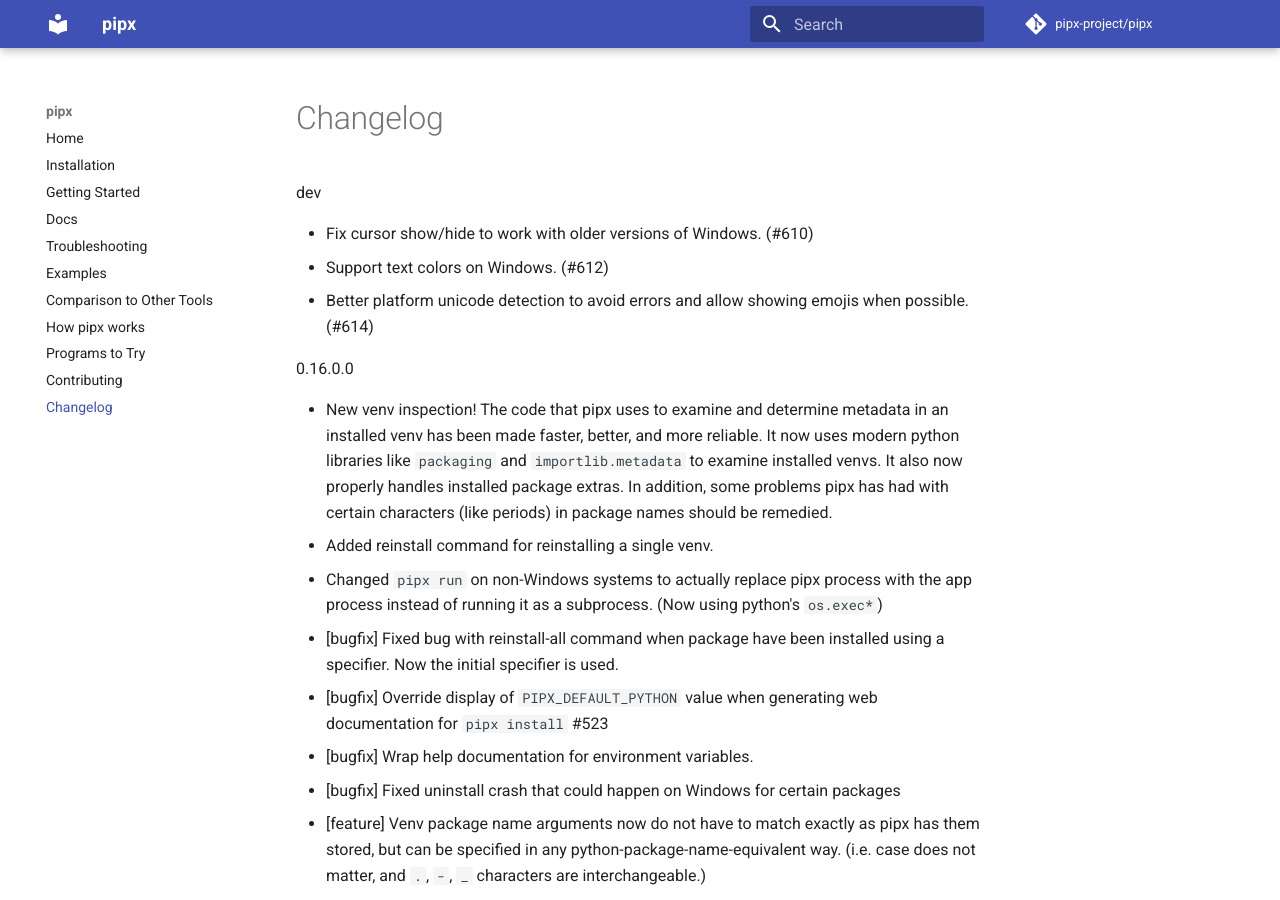
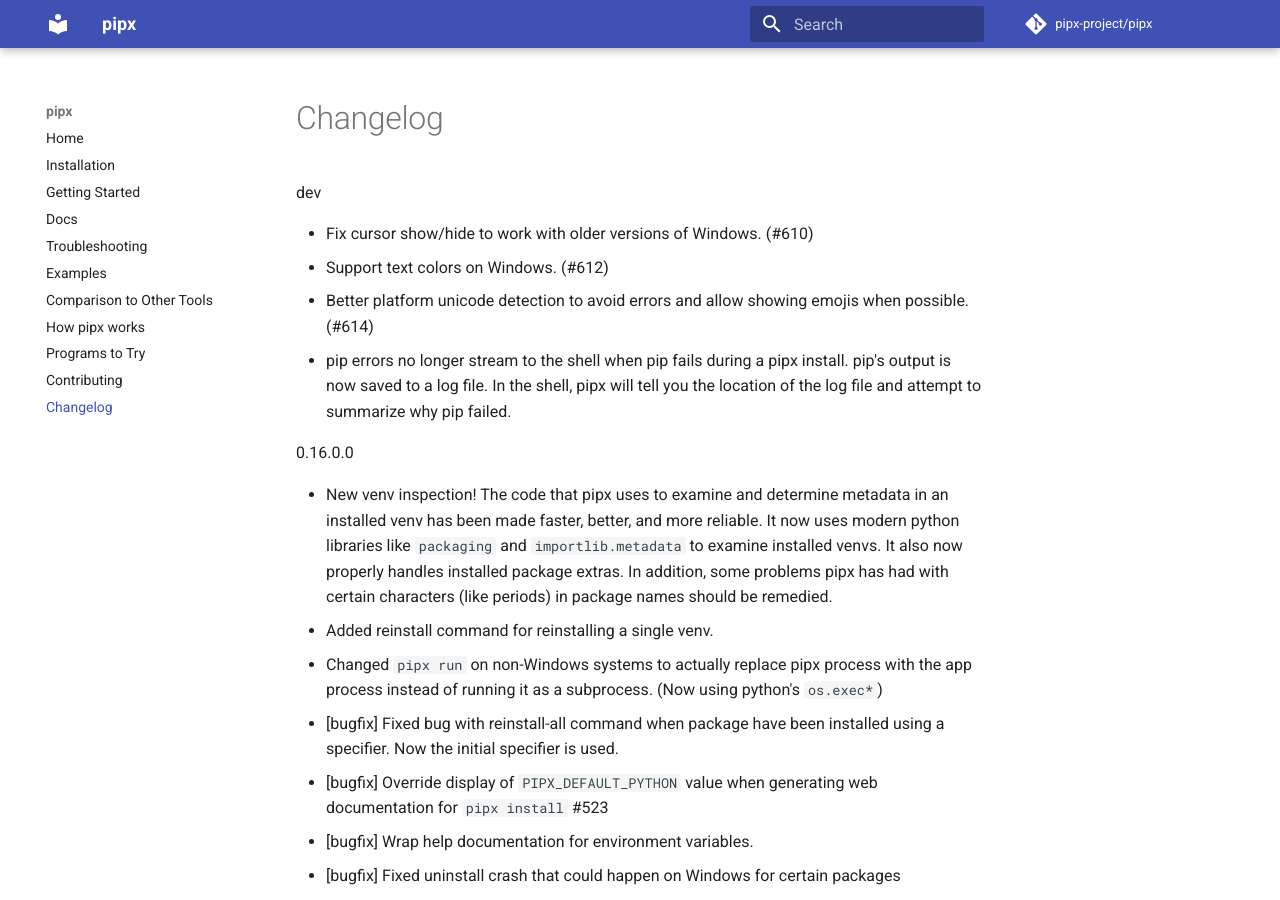
Before and after one commit to pypa/pipx, an MkDocs documentation site: the page built from docs/changelog.md, in a window 1280 px wide and 900 px high. Built offline with MkDocs 1.6.1 and Material for MkDocs 9.7.7, drawn with Linux system fonts in a browser that asks for light colours; comment, search, counter and statistics services are not loaded.

Commit message:
Add changelog entry.

```diff
--- a/docs/changelog.md
+++ b/docs/changelog.md
@@ -3,6 +3,7 @@
 - Fix cursor show/hide to work with older versions of Windows. (#610)
 - Support text colors on Windows. (#612)
 - Better platform unicode detection to avoid errors and allow showing emojis when possible. (#614)
+- pip errors no longer stream to the shell when pip fails during a pipx install.  pip's output is now saved to a log file.  In the shell, pipx will tell you the location of the log file and attempt to summarize why pip failed.
 
 0.16.0.0
 
```
